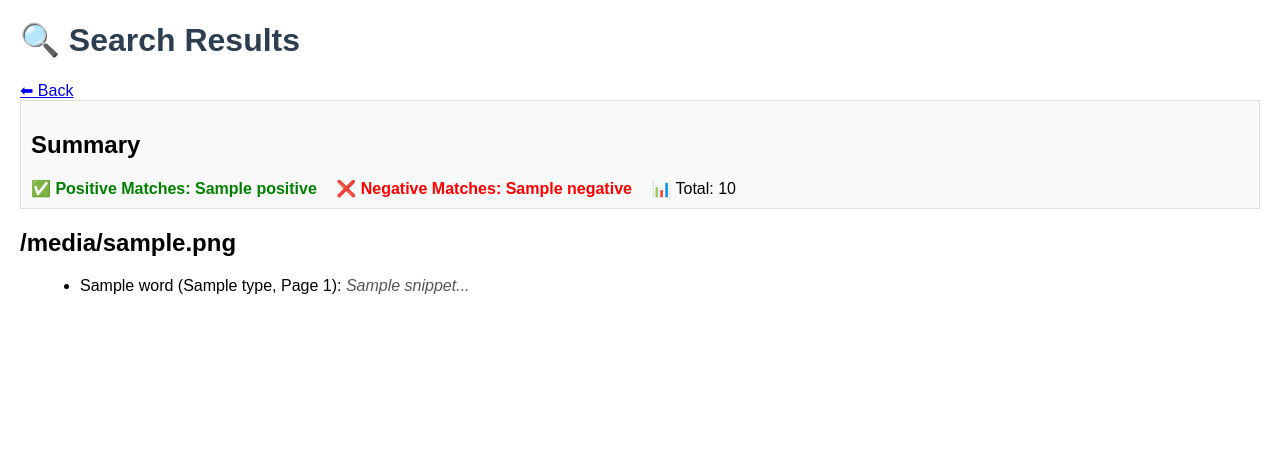
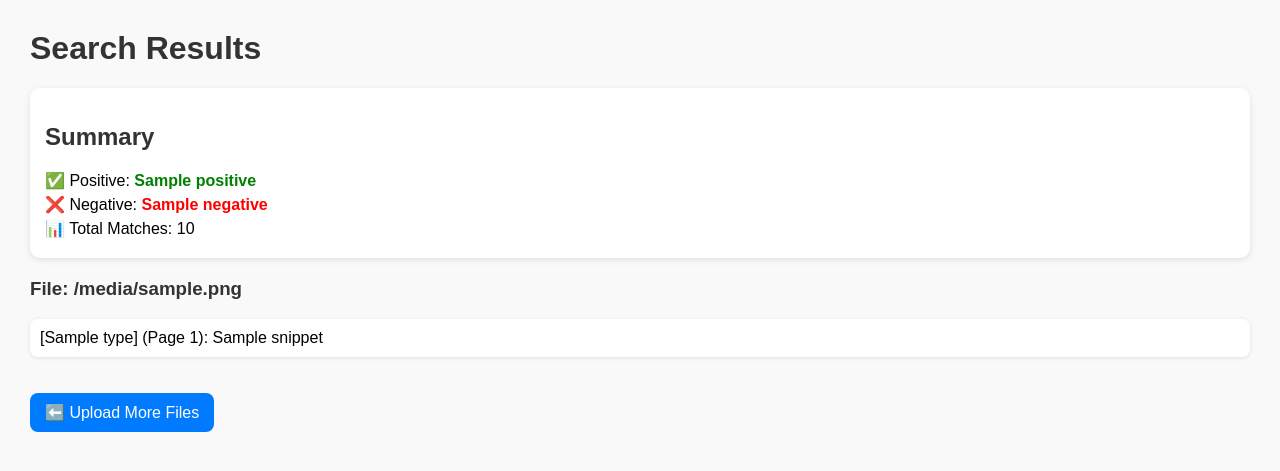
Before and after one commit to Aaronicc/pdf-keyword-search, a Flask app: template templates/results.html in a window 1280 px wide. Shown: the top 471 px of the page. Run offline with Flask 3, Linux system fonts and the light colour scheme; the template is opened without the code that fills it: most values are stand-ins (such as "Sample title", 1, 10 or a date in 2020).

Commit message:
Update results.html

```diff
--- a/templates/results.html
+++ b/templates/results.html
@@ -4,50 +4,89 @@
     <meta charset="UTF-8">
     <title>Search Results</title>
     <style>
-        body { font-family: Arial, sans-serif; margin: 20px; }
-        h1 { color: #2c3e50; }
-        .file-block { margin-bottom: 30px; }
-        .match { margin-left: 20px; }
-        .positive { color: green; font-weight: bold; }
-        .negative { color: red; font-weight: bold; }
-        .snippet { font-style: italic; color: #555; }
-        .summary { background: #f9f9f9; padding: 10px; border: 1px solid #ddd; margin-bottom: 20px; }
-        .summary span { margin-right: 15px; }
+        body {
+            font-family: Arial, sans-serif;
+            margin: 30px;
+            background-color: #f9f9f9;
+        }
+        h1, h2, h3 {
+            color: #333;
+        }
+        .summary {
+            background: #fff;
+            padding: 15px;
+            margin-bottom: 20px;
+            border-radius: 10px;
+            box-shadow: 0 2px 6px rgba(0,0,0,0.1);
+        }
+        .summary p {
+            font-size: 16px;
+            margin: 5px 0;
+        }
+        ul {
+            list-style: none;
+            padding-left: 0;
+        }
+        li {
+            background: #fff;
+            margin: 6px 0;
+            padding: 10px;
+            border-radius: 8px;
+            box-shadow: 0 1px 4px rgba(0,0,0,0.1);
+        }
+        .positive {
+            color: green;
+            font-weight: bold;
+        }
+        .negative {
+            color: red;
+            font-weight: bold;
+        }
+        mark {
+            background-color: yellow;
+            font-weight: bold;
+            padding: 0 2px;
+            border-radius: 3px;
+        }
+        a {
+            display: inline-block;
+            margin-top: 20px;
+            text-decoration: none;
+            background: #007bff;
+            color: white;
+            padding: 10px 15px;
+            border-radius: 8px;
+        }
+        a:hover {
+            background: #0056b3;
+        }
     </style>
 </head>
 <body>
-    <h1>🔍 Search Results</h1>
-    <a href="/">⬅ Back</a>
+    <h1>Search Results</h1>
 
-    <!-- Summary Section -->
     <div class="summary">
         <h2>Summary</h2>
-        <span class="positive">✅ Positive Matches: {{ summary.positive }}</span>
-        <span class="negative">❌ Negative Matches: {{ summary.negative }}</span>
-        <span>📊 Total: {{ summary.total }}</span>
+        <p>✅ Positive: <span class="positive">{{ summary.positive }}</span></p>
+        <p>❌ Negative: <span class="negative">{{ summary.negative }}</span></p>
+        <p>📊 Total Matches: {{ summary.total }}</p>
     </div>
 
-    {% if results %}
-        {% for file in results %}
-        <div class="file-block">
-            <h2>{{ file.filename }}</h2>
-            {% if file.matches %}
-                <ul>
-                {% for m in file.matches %}
-                    <li class="match">
-                        <span class="{{ m.type }}">{{ m.word }}</span>
-                        ({{ m.type }}, Page {{ m.page }}):
-                        <span class="snippet">{{ m.snippet }}...</span>
-                    </li>
-                {% endfor %}
-                </ul>
-            {% else %}
-                <p>No matches found.</p>
-            {% endif %}
-        </div>
-        {% endfor %}
-    {% else %}
-        <p>No results.</p>
-    {% endif %}
+    {% for result in results %}
+        <h3>File: {{ result.filename }}</h3>
+        <ul>
+            {% for match in result.matches %}
+                <li>
+                    <span class="{{ match.type }}">
+                        [{{ match.type|capitalize }}]
+                    </span>
+                    (Page {{ match.page }}):
+                    {{ match.snippet|safe }}
+                </li>
+            {% endfor %}
+        </ul>
+    {% endfor %}
+
+    <a href="{{ url_for('index') }}">⬅️ Upload More Files</a>
 </body>
 </html>
```
